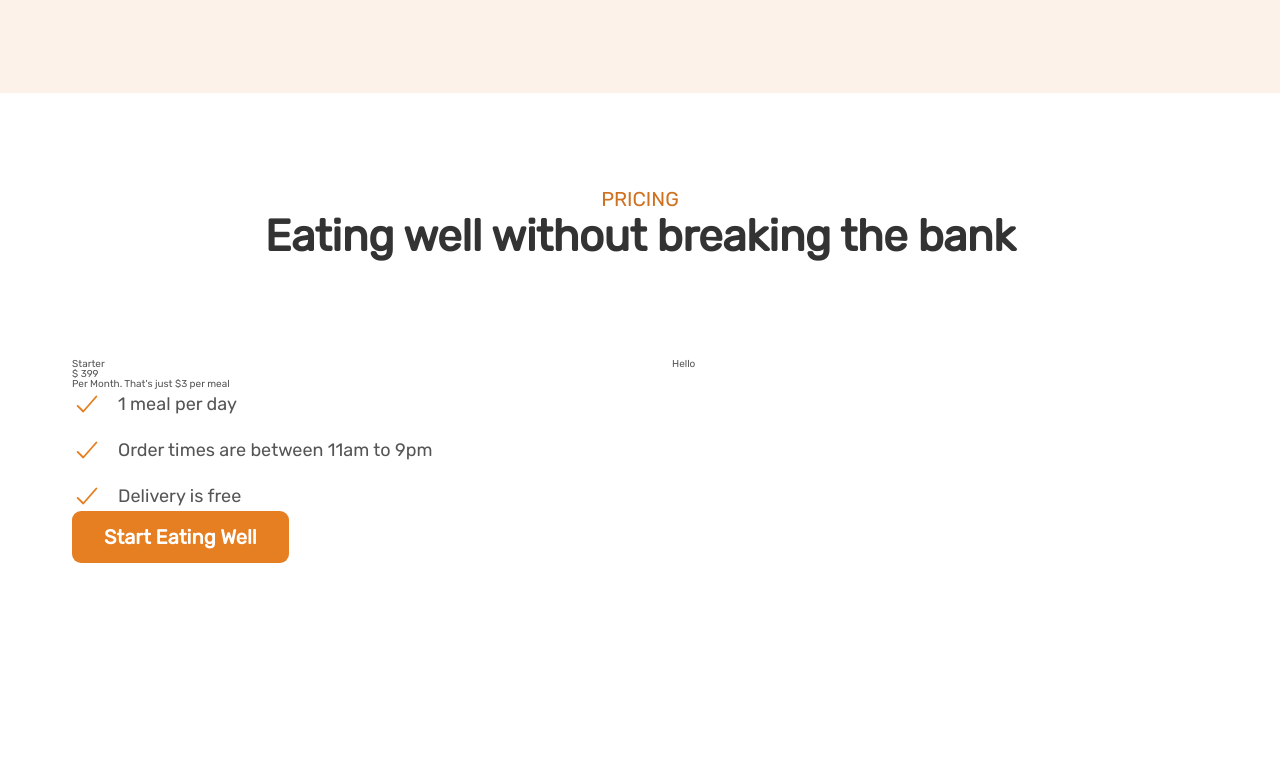
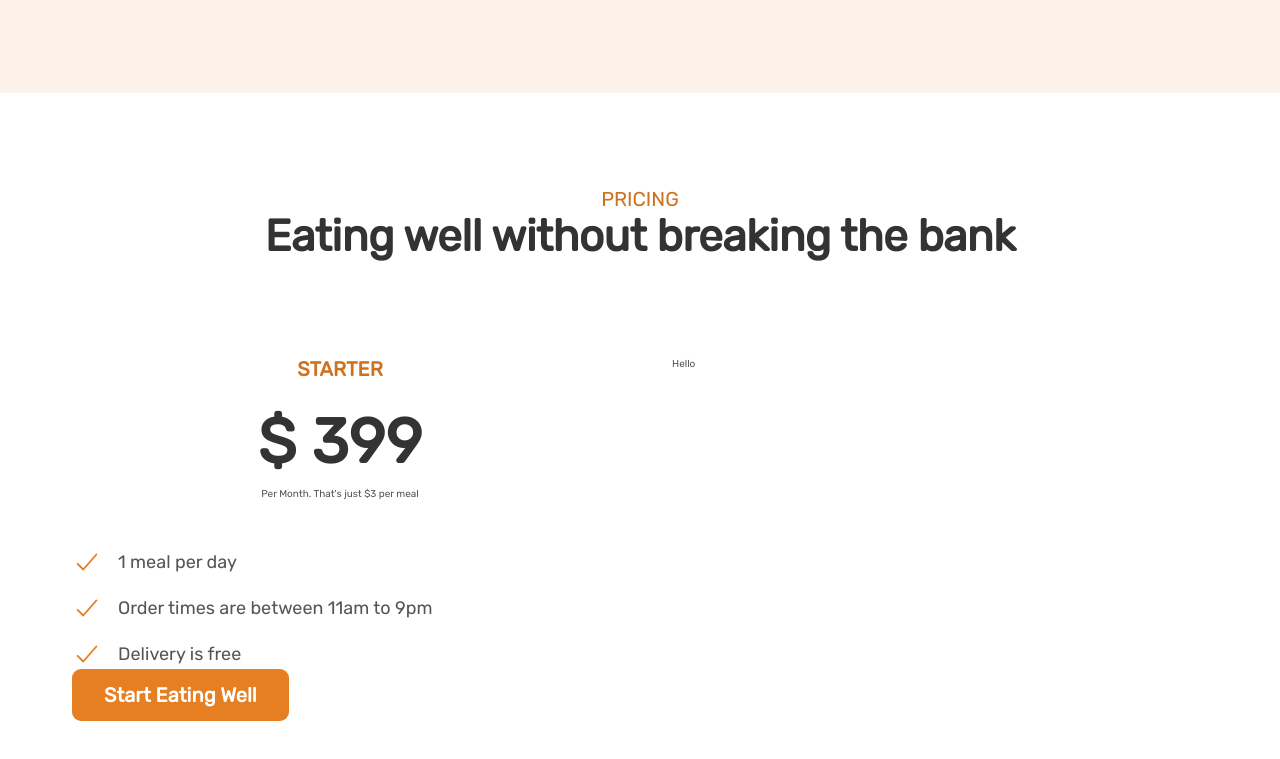
Before and after one commit to devBayo/Omnifood, a plain HTML site: page index.html in a window 1280 px wide. Shown: the part 4393-5152 px from the top of the page. Before the commit the page ends 5052 px from the top, so only its background shows below. Drawn offline with nearby package versions, Linux system fonts and the light colour scheme; files whose address does not match are found by name.

Commit message:
new commit

```diff
--- a/css/style.css
+++ b/css/style.css
@@ -375,3 +375,24 @@
 .section-pricing {
   padding: 9.6rem 0;
 }
+
+.plan-header {
+  margin-bottom: 4.8rem;
+  text-align: center;
+}
+
+.plan-name{
+  color: #cf711f;
+  font-weight: 600;
+  font-size: 2rem;
+  text-transform: uppercase;
+  letter-spacing: 0.75;
+  margin-bottom: 3.2rem;
+}
+
+.plan-price {
+  font-size: 6.2rem;
+  font-weight: 600;
+  color: #333;
+  margin-bottom: 1.6rem;
+}
```
